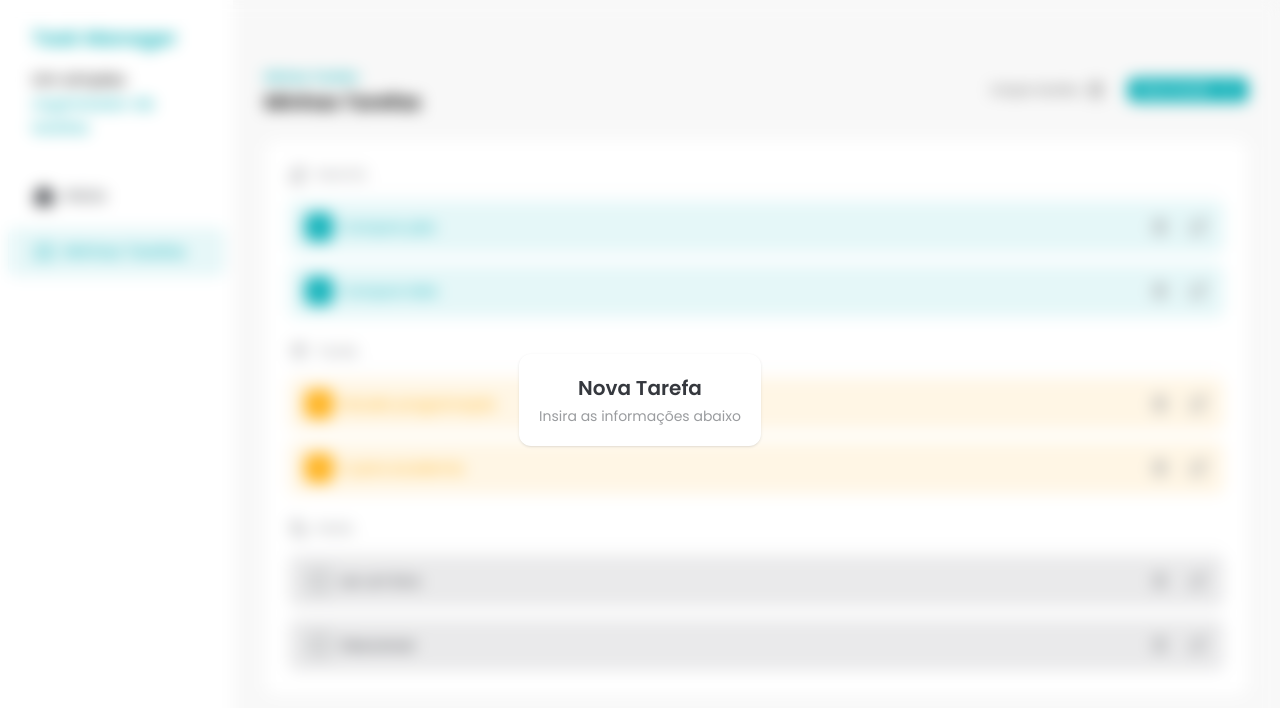
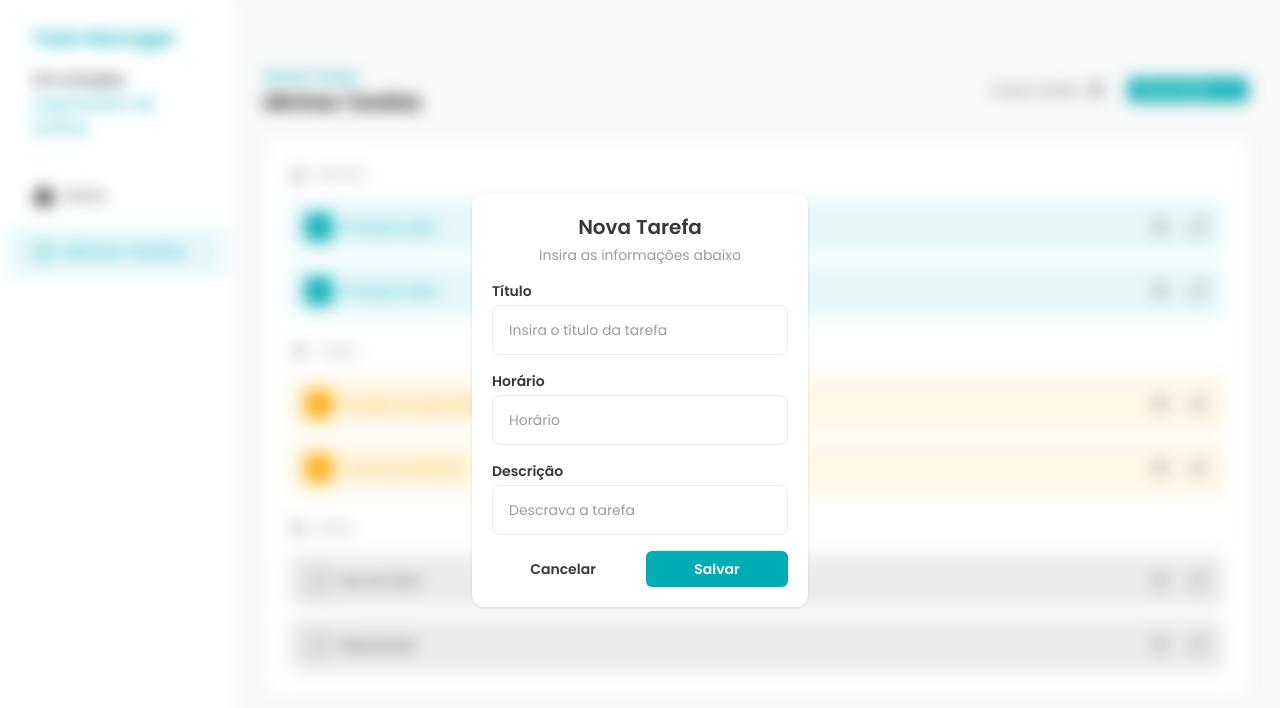
Before and after one commit to fernandoalbuquerqueponte/fsc-task-manager, a React (Vite) app: page / in a window 1280 px wide. Both pictures are taken after a click on the button "Nova tarefa". Shown: the top 708 px of the page. Built offline with nearby package versions, Linux system fonts and the light colour scheme.

Commit message:
feat: ensure AddTaskDialog can be closed

```diff
--- a/src/components/AddTaskDialog.jsx
+++ b/src/components/AddTaskDialog.jsx
@@ -1,16 +1,46 @@
 import { createPortal } from "react-dom"
 
-const AddTaskDialog = ({ isOpen }) => {
+import Button from "./Button"
+import Input from "./Input"
+
+const AddTaskDialog = ({ isOpen, handleClose }) => {
   if (!isOpen) return null
 
   return createPortal(
     <div className="fixed top-0 bottom-0 left-0 flex h-screen w-screen items-center justify-center backdrop-blur">
-      <div className="rounded-xl bg-white p-5 text-center shadow">
+      <div className="w-84 rounded-xl bg-white p-5 text-center shadow">
         {/* dialog */}
         <h2 className="text-xl font-semibold text-[#35383E]">Nova Tarefa</h2>
-        <p className="mt-1 text-sm text-[#9A9C9F]">
+        <p className="mt-1 mb-4 text-sm text-[#9A9C9F]">
           Insira as informações abaixo
         </p>
+
+        <div className="flex flex-col space-y-4">
+          <Input
+            id="title"
+            label="Título"
+            placeholder="Insira o título da tarefa"
+          />
+          <Input id="period" label="Horário" placeholder="Horário" />
+          <Input
+            id="description"
+            label="Descrição"
+            placeholder="Descrava a tarefa"
+          />
+          <div className="flex items-center gap-3">
+            <Button
+              onClick={handleClose}
+              variant="secondary"
+              size="large"
+              className="w-full"
+            >
+              Cancelar
+            </Button>
+            <Button size="large" className="w-full">
+              Salvar
+            </Button>
+          </div>
+        </div>
       </div>
     </div>,
     document.body
--- a/src/components/Tasks.jsx
+++ b/src/components/Tasks.jsx
@@ -79,7 +79,10 @@ const Tasks = () => {
             <AddIcon />
           </Button>
 
-          <AddTaskDialog isOpen={addTaskDialogIsOpen} />
+          <AddTaskDialog
+            handleClose={() => setAddTaskDialogIsOpen(false)}
+            isOpen={addTaskDialogIsOpen}
+          />
         </div>
       </div>
 
```
